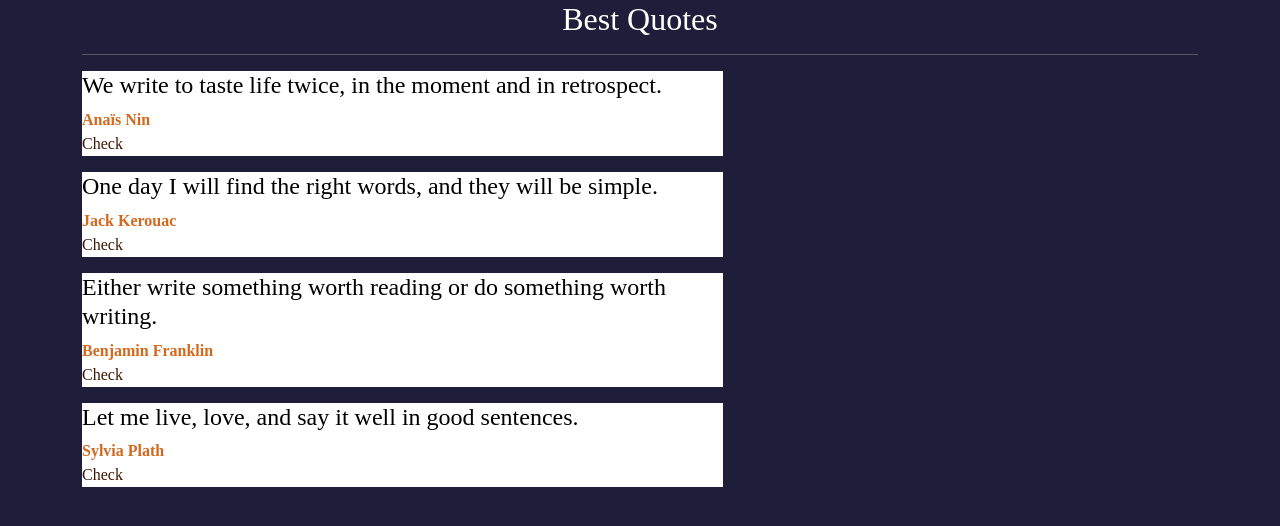
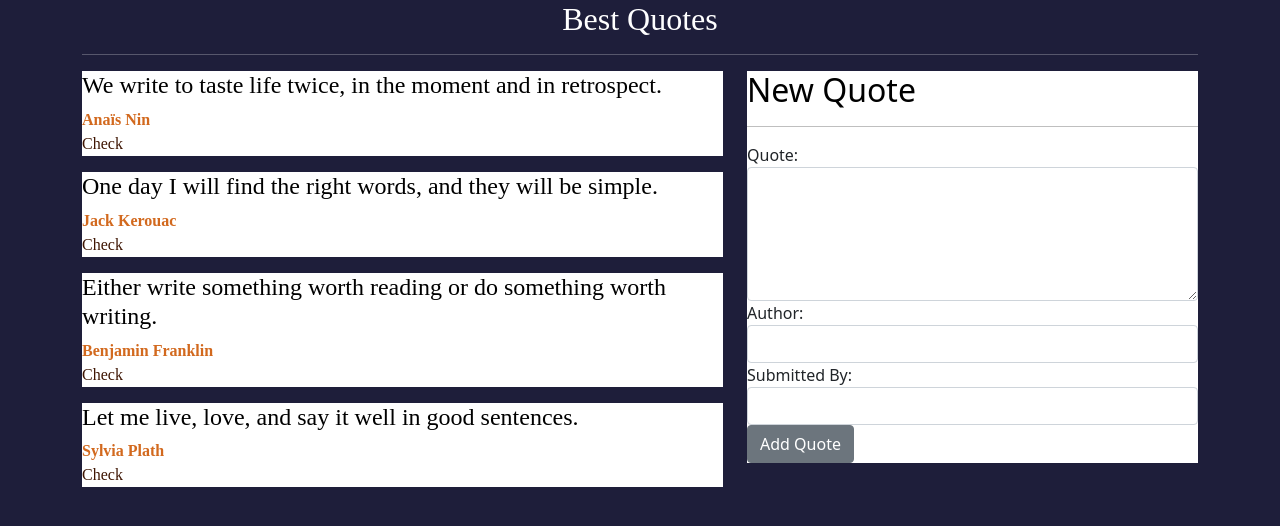
Before and after one commit to Kipkorir2017/Quote-Angular-IP, an Angular app in the folder Documents/CoreIPs/Quotes/: page / in a window 1280 px wide. Shown: the top 526 px of the page. Built offline with nearby package versions, Linux system fonts and the light colour scheme; a web font is replaced by a local one.

Commit message:
add form to formComponent html

```diff
--- /dev/null
+++ b/Documents/CoreIPs/Quotes/src/app/highlight.directive.ts
@@ -0,0 +1,10 @@
+import { Directive,ElementRef} from '@angular/core';
+
+@Directive({
+  selector: '[appHighlight]'
+})
+export class HighlightDirective {
+  constructor(el: ElementRef){
+    el.nativeElement.backgroundColor = 'gray';
+  }
+}
--- /dev/null
+++ b/Documents/CoreIPs/Quotes/src/app/quote-form/quote-form.component.html
@@ -0,0 +1,34 @@
+<!DOCTYPE html>
+<html lang="en">
+
+<head>
+    <meta charset="UTF-8">
+    <meta http-equiv="X-UA-Compatible" content="IE=edge">
+    <meta name="viewport" content="width=device-width, initial-scale=1.0">
+    <title>Quote</title>
+</head>
+
+<body>
+    <div class="form">
+        <h2 style="color: #000000;"> New Quote</h2>
+        <hr  style="color: #000000;">
+        <form #quotesForm='ngForm'>
+            <div class="form-group">
+                <label for="name">Quote:</label>
+                <textarea class="form-control" id="quote" rows="5" name="quote" required></textarea>
+            </div>
+            <div class="form-group">
+                <label for="name">Author:</label>
+                <input type="text" class="form-control" id="author" name="author" required>
+            </div>
+            <div class="form-group">
+                <label for="name">Submitted By:</label>
+                <input type="text" class="form-control" id="submittedBy" required>
+
+            </div>
+            <button type="submit" class="btn btn-secondary">Add Quote</button>
+        </form>
+    </div>
+</body>
+
+</html>
--- /dev/null
+++ b/Documents/CoreIPs/Quotes/src/app/quote-form/quote-form.component.ts
@@ -0,0 +1,15 @@
+import { Component, OnInit } from '@angular/core';
+
+@Component({
+  selector: 'app-quote-form',
+  templateUrl: './quote-form.component.html',
+  styleUrls: ['./quote-form.component.css']
+})
+export class QuoteFormComponent implements OnInit {
+
+  constructor() { }
+
+  ngOnInit(): void {
+  }
+
+}
--- a/Documents/CoreIPs/Quotes/src/app/quote/quote.component.html
+++ b/Documents/CoreIPs/Quotes/src/app/quote/quote.component.html
@@ -19,7 +19,7 @@
             <div class="col-md-7">
                 <div *ngFor='let quote of quotesArray; let i = index;'>
                     <div id={{i}} class="authors">
-                        <h4>{{ quote.quotes }}.</h4>
+                        <h4 appHighlight>{{ quote.quotes }}.</h4>
 
                         <div>
                             <div><strong class="author" style="color: chocolate;">{{quote.author}}</strong>
@@ -32,7 +32,7 @@
                 </div>
             </div>
             <div class="col-md-5">
-                <!-- <app-quote-form (addQuote)='addNewQuote($event)'></app-quote-form> -->
+                <app-quote-form ></app-quote-form>
             </div>
         </div>
     </div>
```
Also changed, not shown: Documents/CoreIPs/Quotes/src/app/app.module.ts (+8 -2 lines), Documents/CoreIPs/Quotes/src/app/quote-form/quote-form.component.css (added), 2 other files (tests, documents, lock files or other folders).
